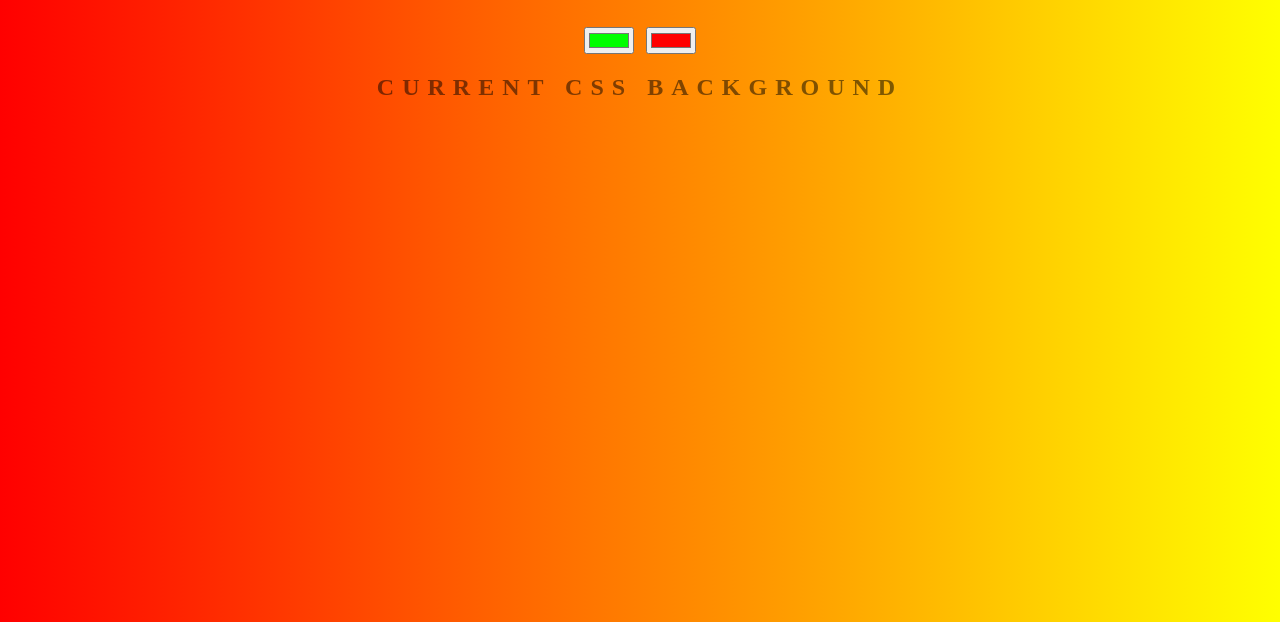
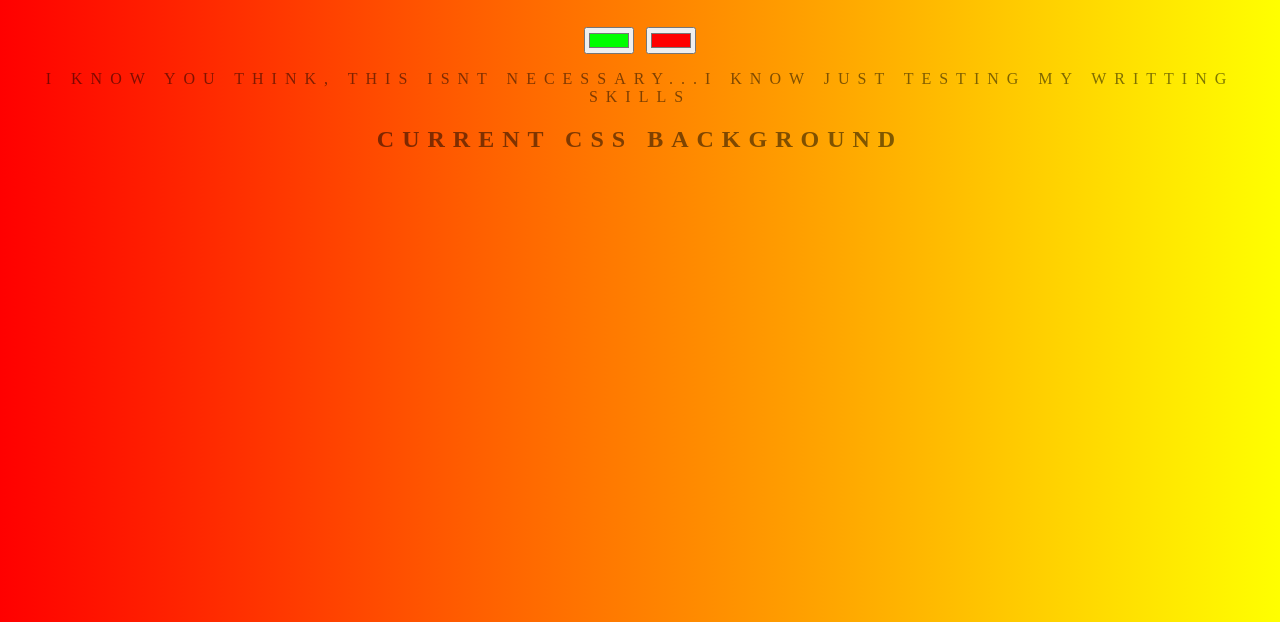
Before and after one commit to yinkatona/background_generator, a plain HTML site: page color_gradient.html in a window 1280 px wide. Shown: the part 178-800 px from the top of the page. Drawn offline with Linux system fonts and the light colour scheme.

Commit message:
adding little paragraph

```diff
--- a/color_gradient.html
+++ b/color_gradient.html
@@ -11,6 +11,7 @@
   <h1>Background Generator</h1>
   <input class="color1" type="color" name="color1" value="#00ff00">
   <input class="color2" type="color" name="color2" value="#ff0000">
+  <p>I know you think, this isnt necessary...I know just testing my writting skills</p>
   <h2>Current CSS Background</h2>
   <h3></h3>
 
```
